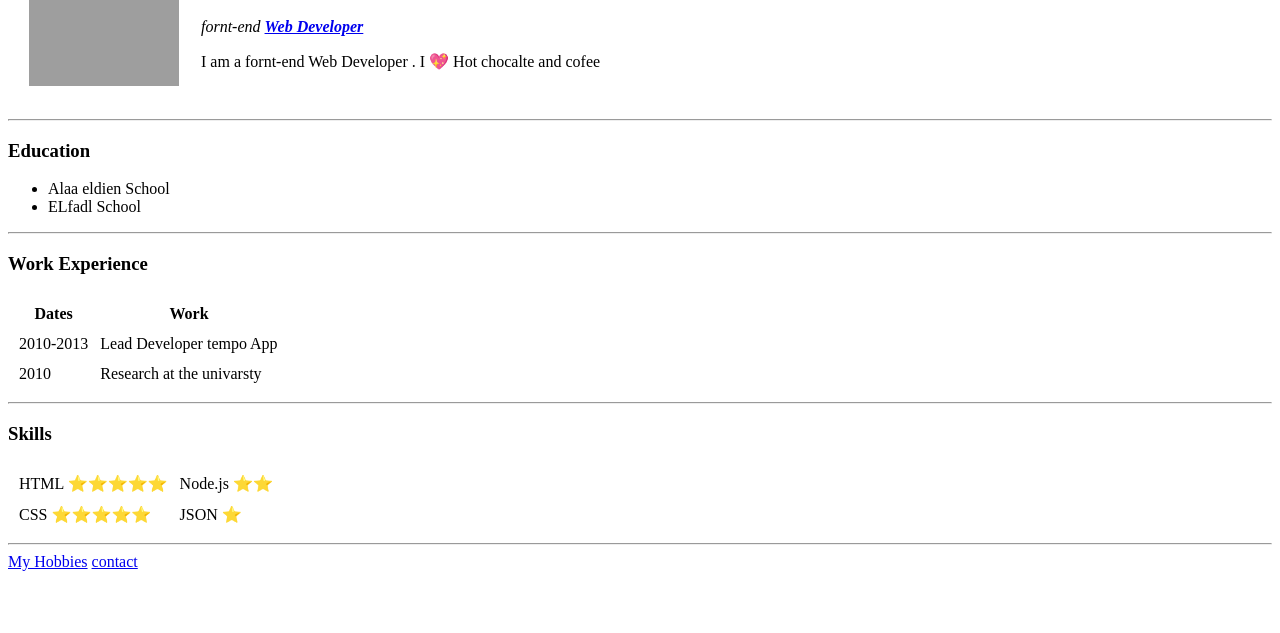
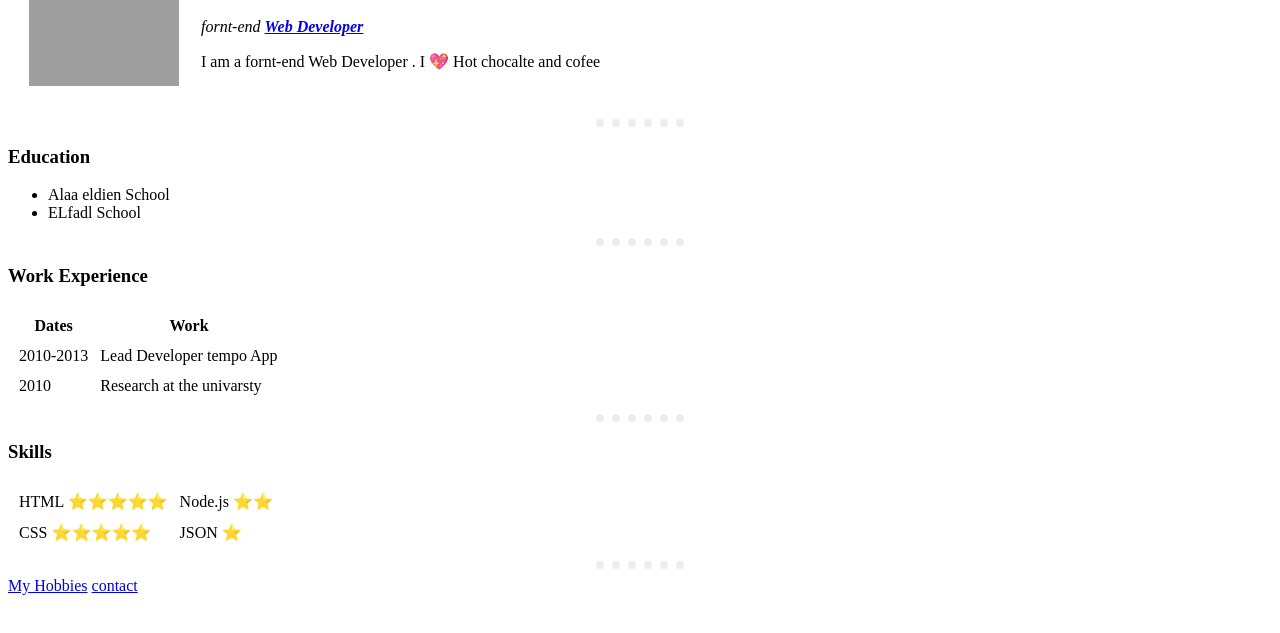
Before and after one commit to rana-wagdi/HTML-CSS-javascript, a plain HTML site: page index.html in a window 1280 px wide. Shown: the part 93-726 px from the top of the page. Drawn offline with Linux system fonts and the light colour scheme; grey boxes are pictures that could not be loaded.

Commit message:
hr style

```diff
--- a/index.html
+++ b/index.html
@@ -4,6 +4,15 @@
     <meta charset="UTF-8">
     <meta name="viewport" content="width=device-width, initial-scale=1.0">
     <title> Rana's Personal site </title>
+    <style>
+        hr{
+           border-style: none;
+           border-top-style: dotted;
+           width: 7%;
+           border-width: .5rem thick ;
+           color: rgba(128, 128, 128, 0.15);
+        }
+    </style>
 </head>
 <body>
     <table cellspacing="20">
```
